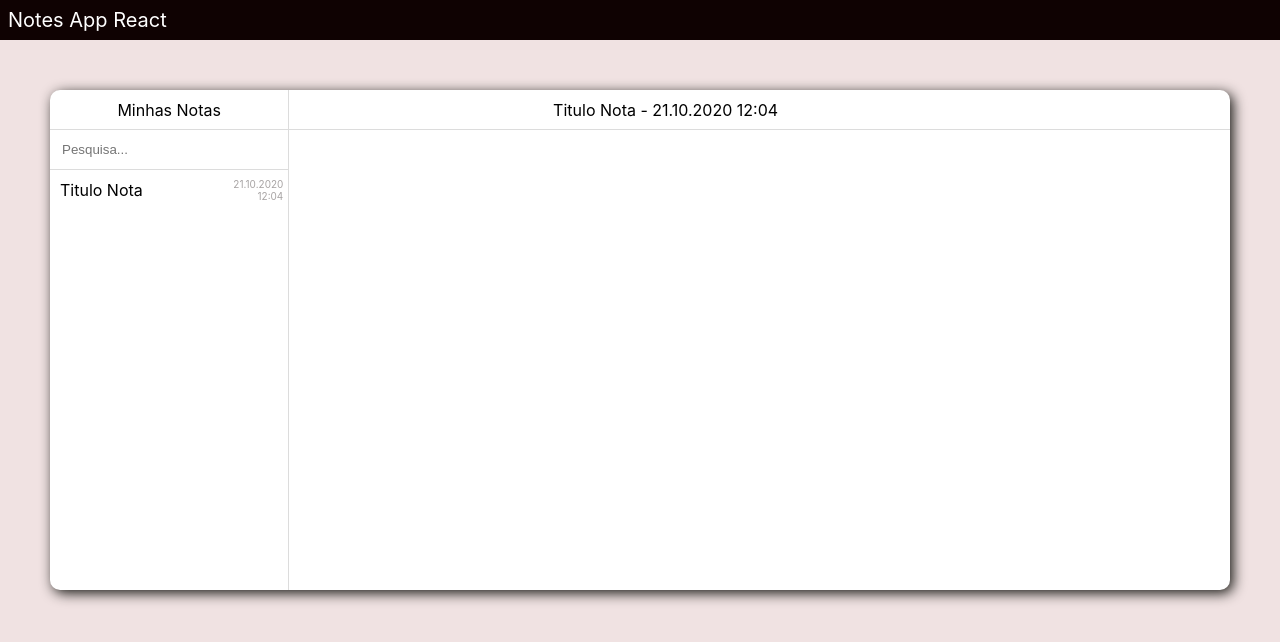
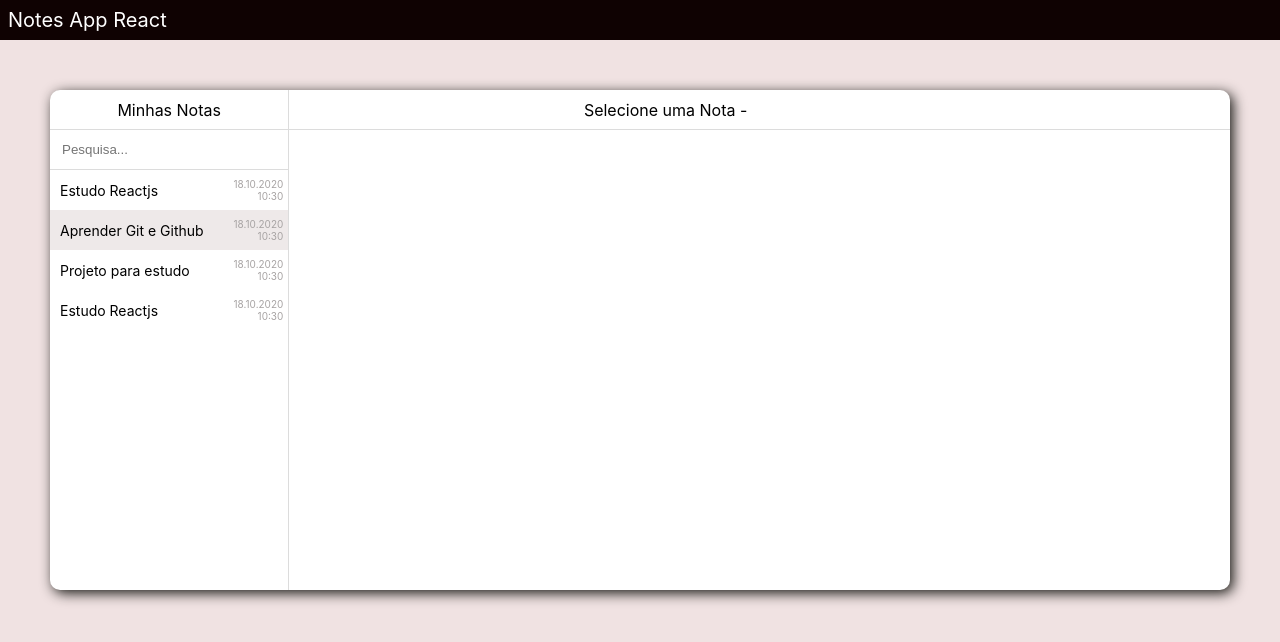
Before and after one commit to walbertsc/notes-app-react-v1, a React (Create React App) app: page / in a window 1280 px wide. Shown: the top 642 px of the page. Built offline with nearby package versions, Linux system fonts and the light colour scheme.

Commit message:
criação dos componentes NotesList e NoteView

```diff
--- a/src/App.css
+++ b/src/App.css
@@ -78,7 +78,7 @@
 
 .notes-row .title-note {
   margin-left: 10px;
-  font-size: 16px;
+  font-size: 14px;
   width: 70%;
 }
 
--- a/src/App.js
+++ b/src/App.js
@@ -1,44 +1,68 @@
-import React from 'react';
+import React, { useState } from 'react';
 
 import './App.css';
+import NotesList from './components/NotesList';
+import NoteView from './components/NoteView';
+
+const listNote = [
+
+  {id: 1, title: 'Estudo Reactjs', date: '18.10.2020 10:30', note: 'Organizar o material de estudo', select: false},
+  {id: 2, title: 'Aprender Git e Github', date: '18.10.2020 10:30', note: 'Começando os estudo com react', select: true},
+  {id: 3, title: 'Projeto para estudo', date: '18.10.2020 10:30', note: 'Começando os estudo com react', select: false},
+  {id: 4, title: 'Estudo Reactjs', date: '18.10.2020 10:30', note: 'Começando os estudo com react', select: false},
+]
 
 function App() {
+  const [notes, setNotes] = useState(listNote);
+  const [noteselect, setNoteselect] = useState({id: null, title: 'Selecione uma Nota', date: '', note:''});
+
+  const selectNote = id => {
+    let selectedNotes = notes.map(note => {
+        if (note.id === id) {
+            note.select = true;
+            setNoteselect({
+              id: id,
+              title: note.title,
+              date: note.date,
+              note: note.note
+            })
+        } else {
+            note.select = false;
+        }
+
+        return note
+    });
+
+    setNotes(selectedNotes);
+
+  }
+
+
   return (
     <>
-      <div class="navbar">
+      <div className="navbar">
           <span>Notes App React</span>
       </div>
 
-      <div class="container">
+      <div className="container">
 
-        <div class="list-note">
-            <div class="header">
+        <div className="list-note">
+            <div className="header">
                 <span>Minhas Notas</span>
             </div>
-            <div class="search">
+            <div className="search">
                 <input type="text" placeholder="Pesquisa..." />
             </div>
 
-            <div class="notes-row">
-                <span class="title-note">Titulo Nota</span>
-                <span class="date-note">21.10.2020 12:04</span>
-            </div>
+            {/* Lista de Notas */}
+
+           <NotesList notes={notes} selectNote={selectNote}/>
 
 
         </div>
 
-        <div class="view-note">
-            <div class="header-view">
-                <span>Titulo Nota - 21.10.2020 12:04</span>
-                <div class="icons">
-                    <i class="fas fa-pencil-alt"></i>
-                    <i class="far fa-trash-alt"></i>
-                </div>
-            </div>
-            <div class="detail-note">
+        <NoteView noteselect={noteselect} />
 
-            </div>
-        </div>
     </div>
 
     </>
--- /dev/null
+++ b/src/components/NoteView.js
@@ -0,0 +1,21 @@
+import React from 'react';
+
+function NoteView({noteselect}) {
+    return (
+        <div className="view-note">
+            <div className="header-view">
+                <span>{noteselect.title} - {noteselect.date}</span>
+                <div className="icons">
+                    <i className="fas fa-pencil-alt"></i>
+                    <i className="far fa-trash-alt"></i>
+                </div>
+            </div>
+            <div classNameName="detail-note">
+                {noteselect.note}
+            </div>
+        </div>
+    )
+}
+
+
+export default NoteView
--- /dev/null
+++ b/src/components/NotesList.js
@@ -0,0 +1,17 @@
+import React from 'react';
+
+function NotesList({notes, selectNote }) {
+    return notes.map(note => (
+        <div
+            key={note.id}
+            className={note.select ? 'notes-row select' : 'notes-row' }
+            onClick={() => selectNote(note.id)}
+            >
+            <span className="title-note">{note.title}</span>
+            <span className="date-note">{note.date}</span>
+        </div>
+    ))
+};
+
+
+export default NotesList;
```
